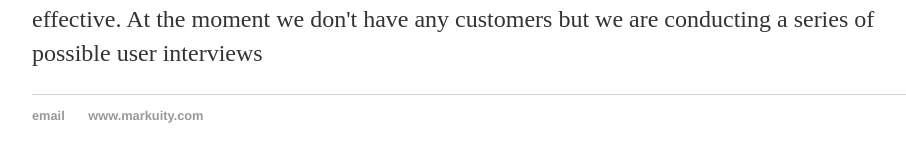
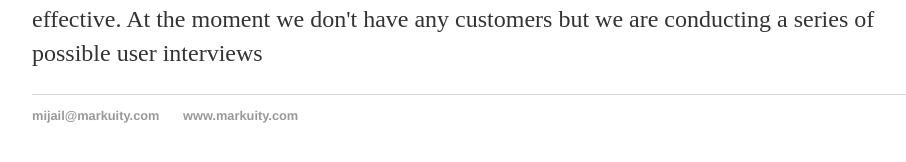
Before and after one commit to MijailBenitez/mijailbenitez.github.io, a Jekyll site: the page built from about/index.html, in a window 1280 px wide. Shown: the part 228-390 px from the top of the page, without its empty margins (160-1066 px from the left). Built offline with Jekyll 4.4.1, drawn with Linux system fonts in a browser that asks for light colours.

Commit message:
Update default.html

```diff
--- a/_layouts/default.html
+++ b/_layouts/default.html
@@ -20,7 +20,7 @@
 			</div><!-- /.container -->
 			<footer>
 	    		<ul>
-	        		<li><a href="mailto:mijail@markuity.com">email</a></li>
+	        		<li><a href="mailto:mijail@markuity.com">mijail@markuity.com</a></li>
 	        		<li><a href="http://www.markuity.com">www.markuity.com</a></li>
 				</ul>
 			</footer>
```
